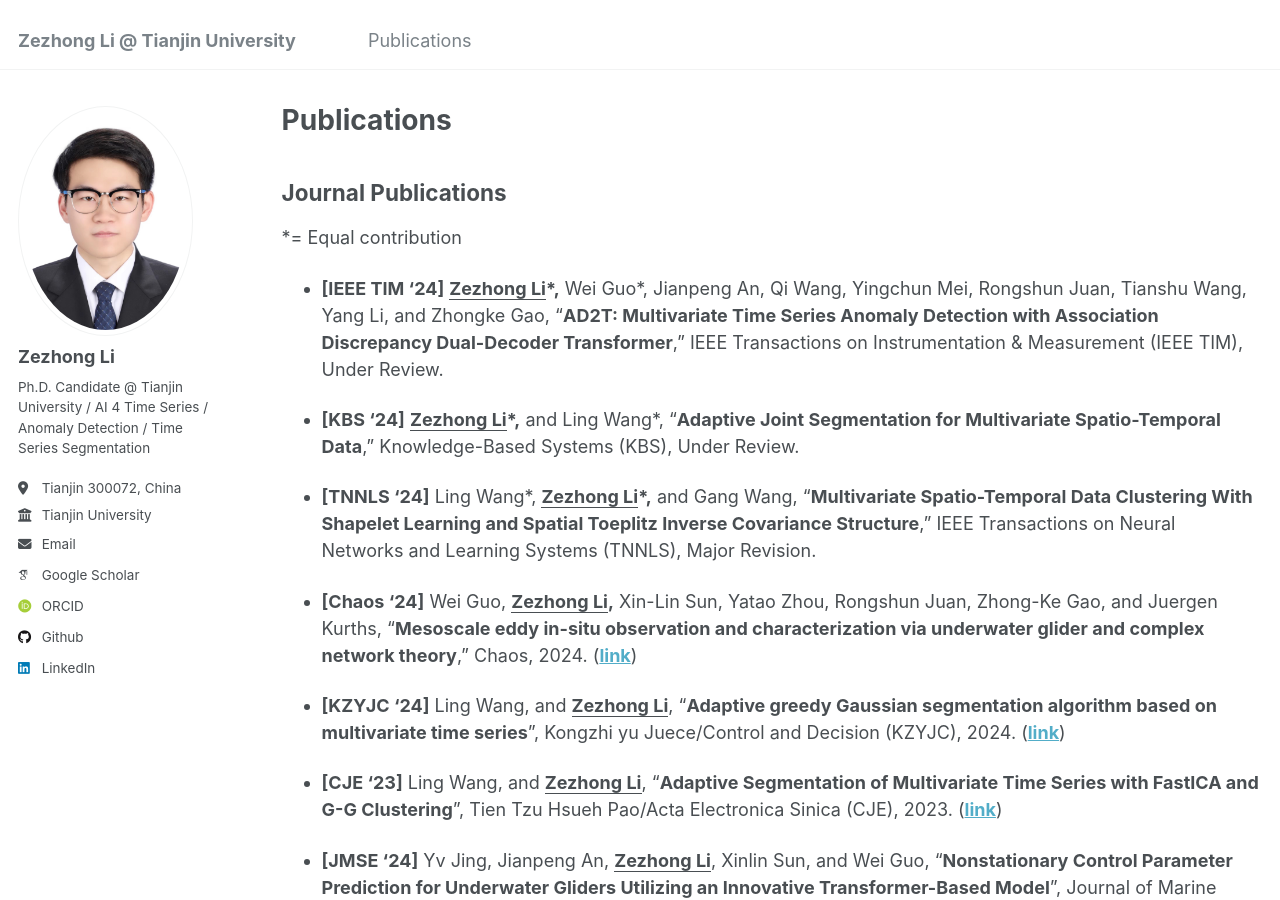
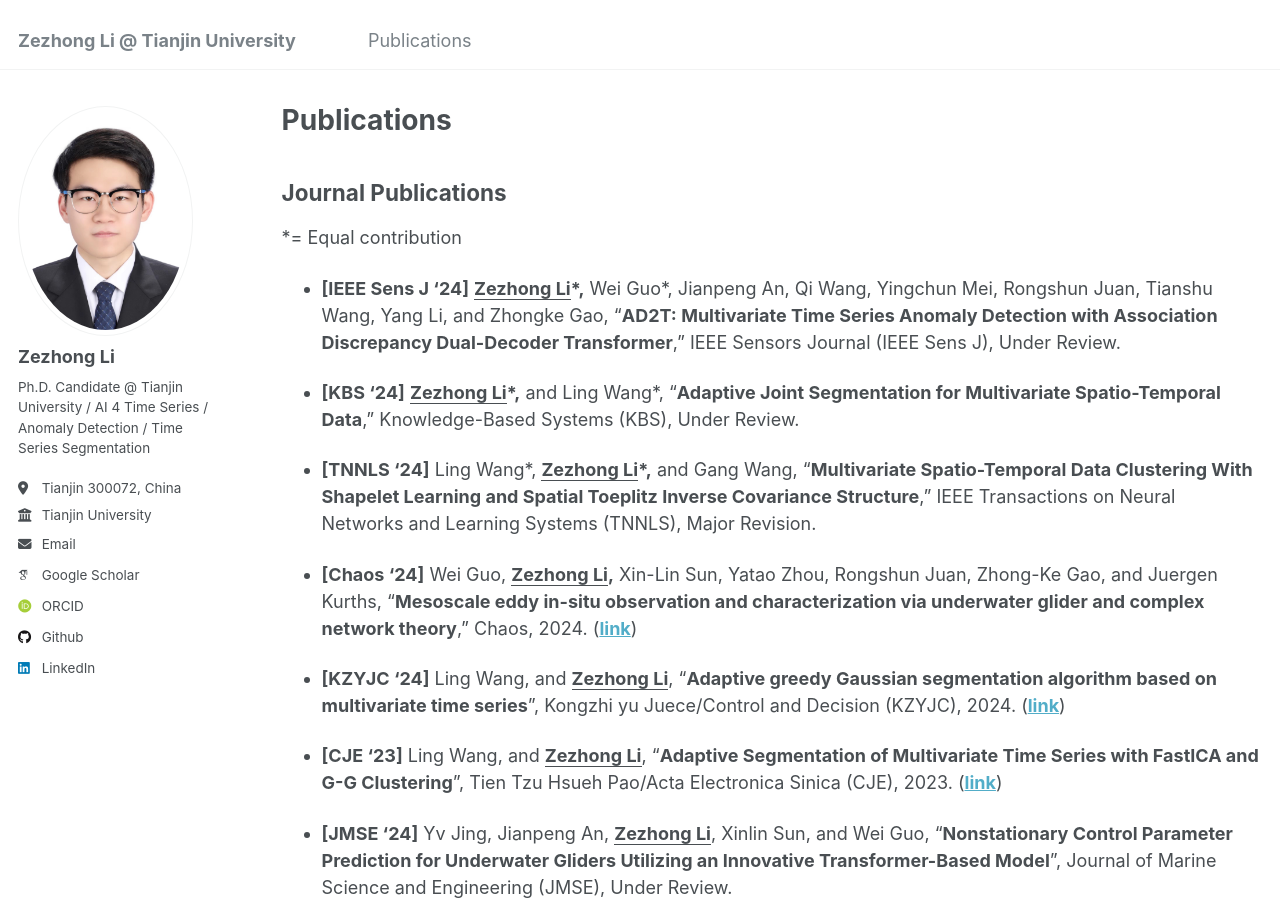
Before and after one commit to lzz19980125/lzz19980125.github.io, a Jekyll site: the page built from _pages/publications.md, in a window 1280 px wide and 900 px high. Built offline with Jekyll 4.4.1, drawn with Linux system fonts in a browser that asks for light colours; some web fonts are replaced.

Commit message:
Update publications.md

```diff
--- a/_pages/publications.md
+++ b/_pages/publications.md
@@ -9,7 +9,7 @@ author_profile: true
 
 *= Equal contribution
 
-- **[IEEE TIM '24]** **<u>Zezhong Li</u>\*,** Wei Guo\*, Jianpeng An, Qi Wang, Yingchun Mei, Rongshun Juan, Tianshu Wang, Yang Li, and Zhongke Gao, “**AD2T: Multivariate Time Series Anomaly Detection with Association Discrepancy Dual-Decoder Transformer**,” IEEE Transactions on Instrumentation & Measurement (IEEE TIM), Under Review.
+- **[IEEE Sens J '24]** **<u>Zezhong Li</u>\*,** Wei Guo\*, Jianpeng An, Qi Wang, Yingchun Mei, Rongshun Juan, Tianshu Wang, Yang Li, and Zhongke Gao, “**AD2T: Multivariate Time Series Anomaly Detection with Association Discrepancy Dual-Decoder Transformer**,” IEEE Sensors Journal (IEEE Sens J), Under Review.
 
 - **[KBS '24]** **<u>Zezhong Li</u>\*,** and Ling Wang\*, “**Adaptive Joint Segmentation for Multivariate Spatio-Temporal Data**,” Knowledge-Based Systems (KBS), Under Review.
 
```
